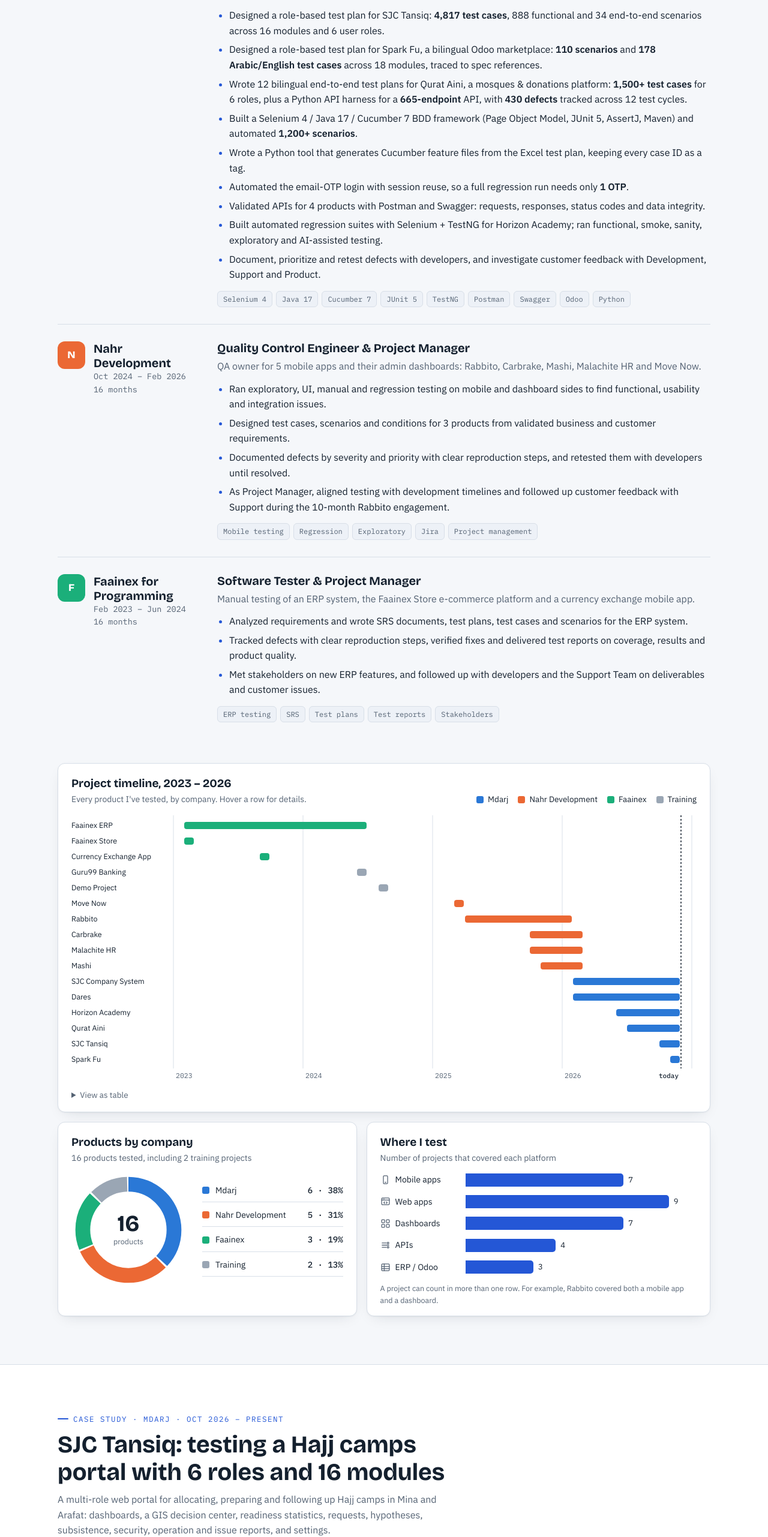
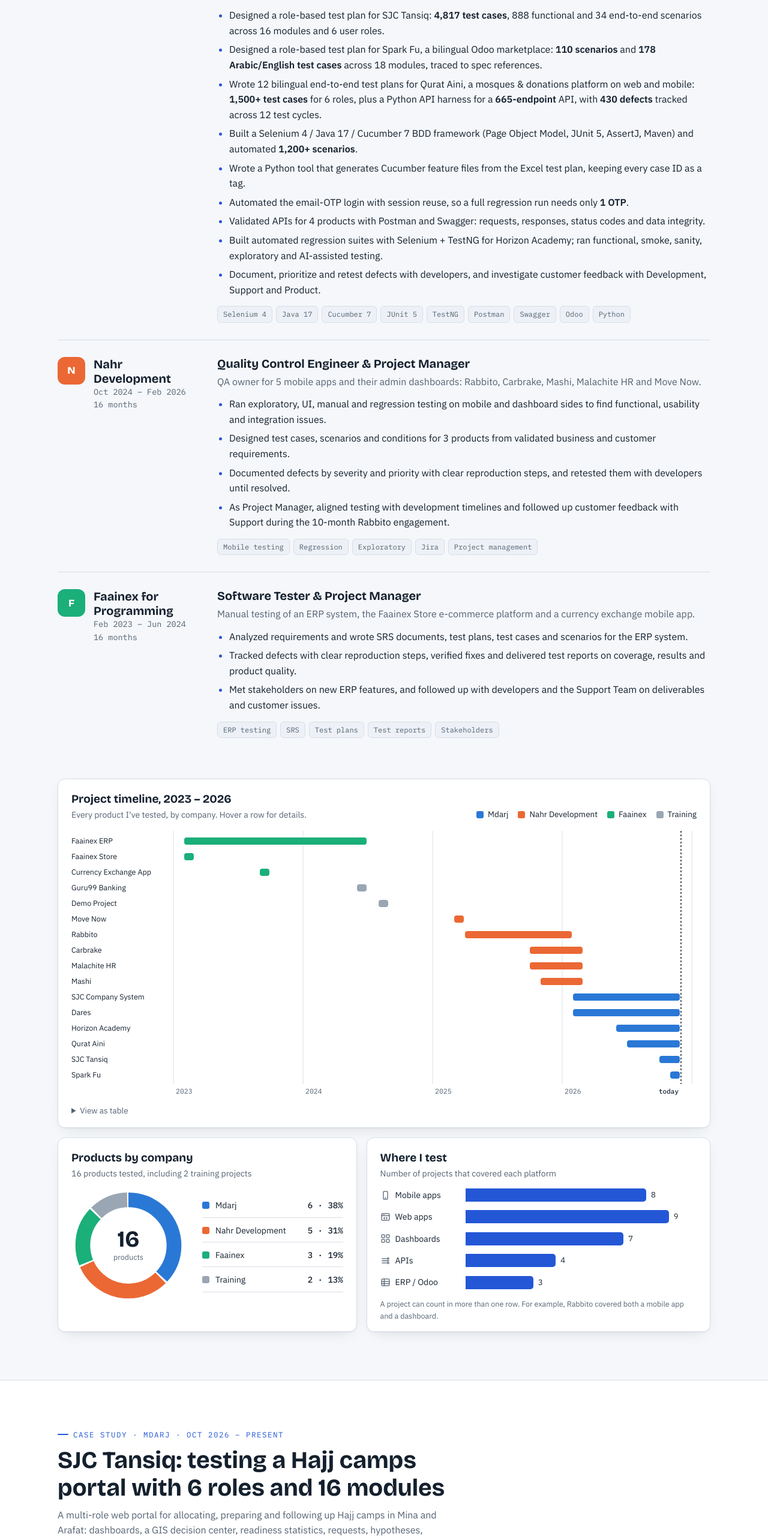
Before and after one commit to sherouk2022/sherouk2022.github.io, a plain HTML site: page index.html in a window 1280 px wide. Shown: the part 1802-4364 px from the top of the page at 60% size. Drawn offline with nearby package versions, Linux system fonts and the light colour scheme.

Commit message:
Show Qurat Aini mobile app testing and refresh downloadable CV
Co-Authored-By: Claude Opus 5.5 <noreply@anthropic.com>

```diff
--- a/index.html
+++ b/index.html
@@ -570,7 +570,7 @@ footer a { color: var(--code-dim); }
           <ul>
             <li>Designed a role-based test plan for SJC Tansiq: <b>4,817 test cases</b>, 888 functional and 34 end-to-end scenarios across 16 modules and 6 user roles.</li>
             <li>Designed a role-based test plan for Spark Fu, a bilingual Odoo marketplace: <b>110 scenarios</b> and <b>178 Arabic/English test cases</b> across 18 modules, traced to spec references.</li>
-            <li>Wrote 12 bilingual end-to-end test plans for Qurat Aini, a mosques &amp; donations platform: <b>1,500+ test cases</b> for 6 roles, plus a Python API harness for a <b>665-endpoint</b> API, with <b>430 defects</b> tracked across 12 test cycles.</li>
+            <li>Wrote 12 bilingual end-to-end test plans for Qurat Aini, a mosques &amp; donations platform on web and mobile: <b>1,500+ test cases</b> for 6 roles, plus a Python API harness for a <b>665-endpoint</b> API, with <b>430 defects</b> tracked across 12 test cycles.</li>
             <li>Built a Selenium 4 / Java 17 / Cucumber 7 BDD framework (Page Object Model, JUnit 5, AssertJ, Maven) and automated <b>1,200+ scenarios</b>.</li>
             <li>Wrote a Python tool that generates Cucumber feature files from the Excel test plan, keeping every case ID as a tag.</li>
             <li>Automated the email-OTP login with session reuse, so a full regression run needs only <b>1 OTP</b>.</li>
@@ -641,8 +641,8 @@ footer a { color: var(--code-dim); }
       </div>
       <div class="chart-card reveal">
         <div class="chart-head"><div><h3>Where I test</h3><p>Number of projects that covered each platform</p></div></div>
-        <div class="hbars" role="img" aria-label="Bar chart: Mobile apps 7 projects, Web apps 9, Admin dashboards 7, APIs 4, ERP and Odoo 3.">
-          <div class="hbar"><span class="lab"><svg class="ic"><use href="#i-mobile"/></svg>Mobile apps</span><div class="trk"><div class="val" style="--v:7"></div><span class="num-l" style="--v:7">7</span></div></div>
+        <div class="hbars" role="img" aria-label="Bar chart: Mobile apps 8 projects, Web apps 9, Admin dashboards 7, APIs 4, ERP and Odoo 3.">
+          <div class="hbar"><span class="lab"><svg class="ic"><use href="#i-mobile"/></svg>Mobile apps</span><div class="trk"><div class="val" style="--v:8"></div><span class="num-l" style="--v:8">8</span></div></div>
           <div class="hbar"><span class="lab"><svg class="ic"><use href="#i-browser"/></svg>Web apps</span><div class="trk"><div class="val" style="--v:9"></div><span class="num-l" style="--v:9">9</span></div></div>
           <div class="hbar"><span class="lab"><svg class="ic"><use href="#i-grid"/></svg>Dashboards</span><div class="trk"><div class="val" style="--v:7"></div><span class="num-l" style="--v:7">7</span></div></div>
           <div class="hbar"><span class="lab"><svg class="ic"><use href="#i-api"/></svg>APIs</span><div class="trk"><div class="val" style="--v:4"></div><span class="num-l" style="--v:4">4</span></div></div>
@@ -745,7 +745,7 @@ footer a { color: var(--code-dim); }
     <div class="grid" id="project-grid">
       <article class="card" data-co="mdarj"><div class="top"><h3>SJC Tansiq</h3><span class="date">Oct 2026 – now</span></div><p class="what"><svg class="ic"><use href="#i-browser"/></svg>Hajj camps management portal · Web</p><ul><li>4,817-case role-based test plan, 16 modules, 6 roles</li><li>1,200+ automated BDD scenarios</li><li>Security: access control and XSS checks</li></ul><div class="meta"><span class="tag-co">Mdarj</span><span class="chip">Selenium</span><span class="chip">Cucumber</span><span class="chip">Java</span></div></article>
       <article class="card" data-co="mdarj"><div class="top"><h3>Spark Fu</h3><span class="date">Nov 2026 – now</span></div><p class="what"><svg class="ic"><use href="#i-browser"/></svg>Bilingual B2B equipment marketplace · Odoo</p><ul><li>110 role-based scenarios across website, vendor portal and Odoo back office</li><li>178 Arabic/English test cases, 18 modules, P1–P3</li><li>OTP and Google login, buy/rent, cart, payment, RTL/LTR and SEO</li></ul><div class="meta"><span class="tag-co">Mdarj</span><span class="chip">Odoo</span><span class="chip">E-commerce</span><span class="chip">Localization</span></div></article>
-      <article class="card" data-co="mdarj"><div class="top"><h3>Qurat Aini</h3><span class="date">Jul 2026 – now</span></div><p class="what"><svg class="ic"><use href="#i-browser"/></svg>Mosques &amp; donations platform · Web &amp; API</p><ul><li>12 bilingual E2E test plans: 1,500+ cases, 6 roles</li><li>Python API harness for a 665-endpoint API</li><li>430 defects tracked across 12 test cycles</li></ul><div class="meta"><span class="tag-co">Mdarj</span><span class="chip">API</span><span class="chip">Python</span><span class="chip">Security</span></div></article>
+      <article class="card" data-co="mdarj"><div class="top"><h3>Qurat Aini</h3><span class="date">Jul 2026 – now</span></div><p class="what"><svg class="ic"><use href="#i-browser"/></svg>Mosques &amp; donations platform · Web, mobile &amp; API</p><ul><li>12 bilingual E2E test plans: 1,500+ cases, 6 roles</li><li>Python API harness for a 665-endpoint API</li><li>430 defects tracked across 12 test cycles</li></ul><div class="meta"><span class="tag-co">Mdarj</span><span class="chip">API</span><span class="chip">Mobile</span><span class="chip">Python</span></div></article>
       <article class="card" data-co="mdarj"><div class="top"><h3>Horizon Academy</h3><span class="date">Jun 2026 – now</span></div><p class="what"><svg class="ic"><use href="#i-browser"/></svg>Courses &amp; services platform · Web</p><ul><li>Reviewed PRDs; wrote test cases and scenarios</li><li>UI, API and AI-assisted testing</li><li>Automated regression suites with TestNG</li></ul><div class="meta"><span class="tag-co">Mdarj</span><span class="chip">TestNG</span><span class="chip">Selenium</span><span class="chip">API</span></div></article>
       <article class="card" data-co="mdarj"><div class="top"><h3>SJC Company System</h3><span class="date">Feb 2026 – now</span></div><p class="what"><svg class="ic"><use href="#i-mobile"/></svg>Mobile app linked to an Odoo dashboard</p><ul><li>API testing for both app versions</li><li>Manual testing of the mobile versions</li><li>Exploratory and smoke testing on Odoo</li></ul><div class="meta"><span class="tag-co">Mdarj</span><span class="chip">Odoo</span><span class="chip">Postman</span><span class="chip">Mobile</span></div></article>
       <article class="card" data-co="mdarj"><div class="top"><h3>Dares</h3><span class="date">Feb 2026 – now</span></div><p class="what"><svg class="ic"><use href="#i-mobile"/></svg>Quran study circles app &amp; control panel</p><ul><li>API and regression testing</li><li>Exploratory and smoke testing on the control panel</li><li>Bug reporting and retesting</li></ul><div class="meta"><span class="tag-co">Mdarj</span><span class="chip">API</span><span class="chip">Regression</span><span class="chip">Mobile</span></div></article>
```
Also changed, not shown: 1 other file.
